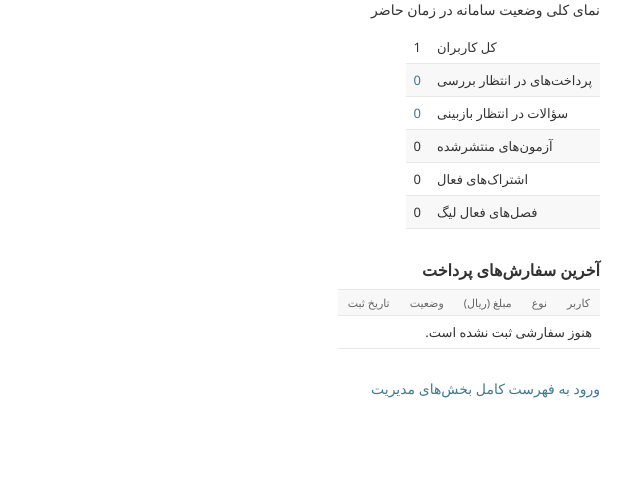
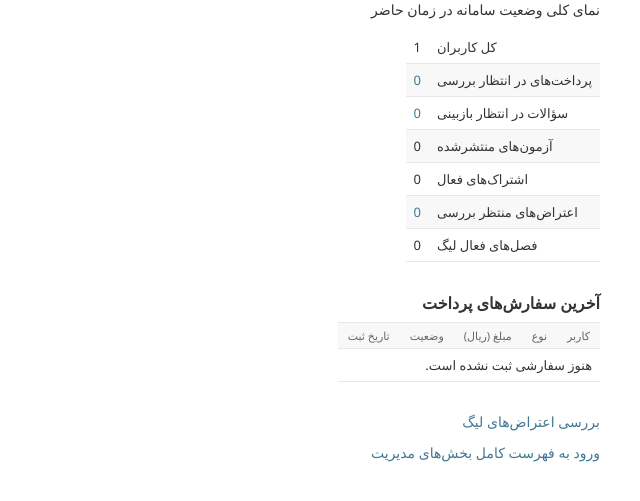
Before and after one commit to vahidesfandiary0-stack/tax-league, a Django app: page /admin/overview/ in a window 1280 px wide. Shown: the part 159-660 px from the top of the page, without its empty margins (640-1280 px from the left). Run offline with Django 5.2, Linux system fonts and the light colour scheme; the visitor is signed in with stand-in values (Sample User, id 1); data comes from the database, SQL or seed files in the repository; data that the repository does not hold is empty.

Commit message:
Link dashboard to league appeal review queue

```diff
--- a/backend/templates/admin/dashboard.html
+++ b/backend/templates/admin/dashboard.html
@@ -13,6 +13,7 @@
         <tr><th scope="row">سؤالات در انتظار بازبینی</th><td><a href="/admin/questions/question/?status=pending_review">{{ pending_question_count }}</a></td></tr>
         <tr><th scope="row">آزمون‌های منتشرشده</th><td>{{ published_exam_count }}</td></tr>
         <tr><th scope="row">اشتراک‌های فعال</th><td>{{ active_subscription_count }}</td></tr>
+        <tr><th scope="row">اعتراض‌های منتظر بررسی</th><td><a href="/admin/league/appeals/">{{ pending_appeal_count }}</a></td></tr>
         <tr><th scope="row">فصل‌های فعال لیگ</th><td>{{ active_season_count }}</td></tr>
       </tbody>
     </table>
@@ -36,6 +37,7 @@
       </tbody>
     </table>
   </div>
+  <p><a href="/admin/league/appeals/">بررسی اعتراض‌های لیگ</a></p>
   <p><a href="/admin/">ورود به فهرست کامل بخش‌های مدیریت</a></p>
 </div>
 {% endblock %}
```
